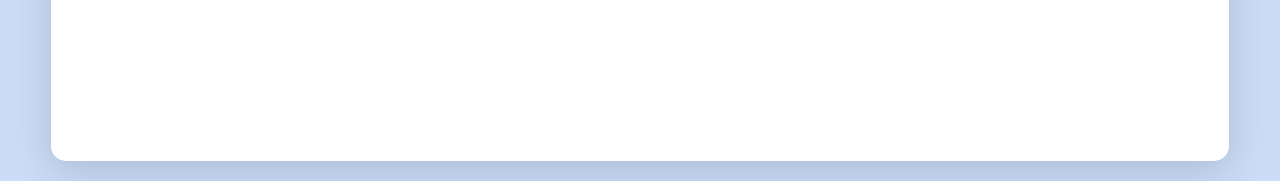
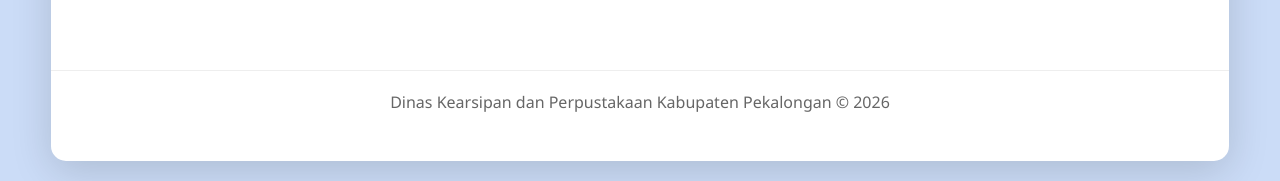
Before and after one commit to arpuspkl3-create/SKM_Arpus, a plain HTML site: page index.html in a window 1280 px wide. Shown: the part 659-840 px from the top of the page. Drawn offline with Linux system fonts and the light colour scheme.

Commit message:
Update index.html

```diff
--- a/index.html
+++ b/index.html
@@ -382,6 +382,9 @@
             <button class="btn btn-back" onclick="go(1)">KEMBALI KE BERANDA</button>
             <button id="btnLogin" class="btn" onclick="loginAdmin()">ADMIN LOGIN</button>
         </div>
+     </div> <div style="text-align: center; padding: 20px; color: #666; font-size: 16px; border-top: 1px solid #eee; margin-top: 30px;">
+    </span> Dinas Kearsipan dan Perpustakaan Kabupaten Pekalongan &copy; <span id="copyYear"></span><br>
+    </div>
     </div>
 </div>
 
@@ -402,7 +405,9 @@
     <p style="font-size:18px; color:#666;">Data Anda telah berhasil disimpan.</p>
 </div>
 
+
 <script>
+    document.getElementById('copyYear').innerText = new Date().getFullYear();
     let skor = { q1: 0, q2: 0, q3: 0, q4: 0, q5: 0, q6: 0, q7: 0, q8: 0, q9: 0 };
     const TAHUN_INI = new Date().getFullYear();
     let isAdmin = false;
```
